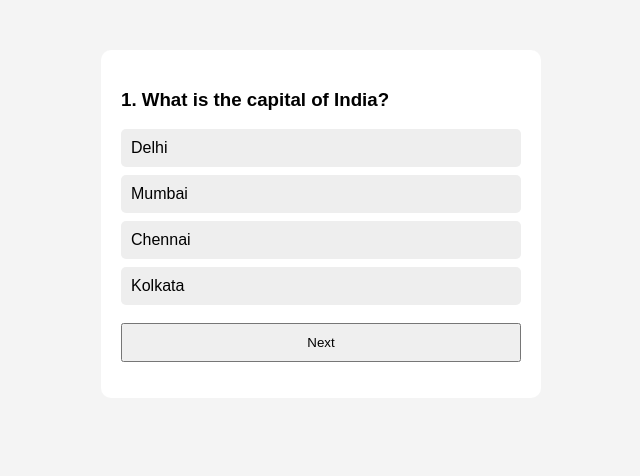
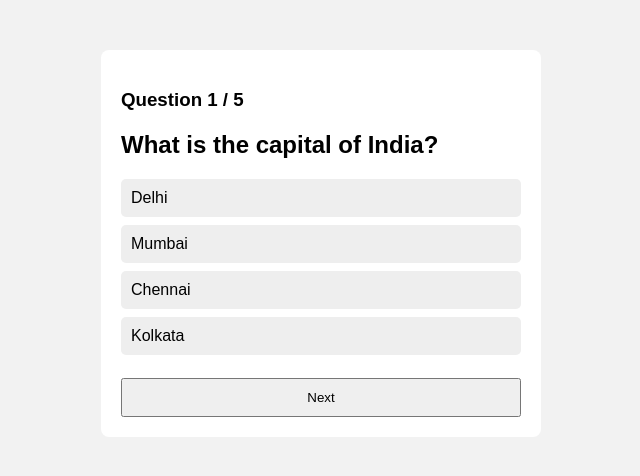
Before and after one commit to sharmarishu3/rishu-mcq-practice-app, a Flask app: page / in a window 1280 px wide. Shown: the top 476 px of the page, without its empty margins (319-959 px from the left). Run offline with Flask 3, Linux system fonts and the light colour scheme.

Commit message:
Final MCQ working version

```diff
--- a/templates/index.html
+++ b/templates/index.html
@@ -5,26 +5,26 @@
     <style>
         body {
             font-family: Arial;
-            background: #f4f4f4;
+            background: #f2f2f2;
         }
         .box {
             width: 400px;
             background: white;
             margin: 50px auto;
             padding: 20px;
-            border-radius: 10px;
+            border-radius: 8px;
         }
         .option {
-            background: #eee;
             padding: 10px;
             margin: 8px 0;
+            background: #eee;
             cursor: pointer;
             border-radius: 5px;
         }
         .btn {
             width: 100%;
             padding: 10px;
-            margin-top: 10px;
+            margin-top: 15px;
             cursor: pointer;
         }
     </style>
@@ -32,58 +32,73 @@
 <body>
 
 <div class="box">
-    <h3 id="q"></h3>
-    <div id="opts"></div>
-    <button class="btn" id="nextBtn">Next</button>
-    <p id="result"></p>
+    <h3 id="qno"></h3>
+    <h2 id="question"></h2>
+    <div id="options"></div>
+    <button class="btn" onclick="nextQuestion()">Next</button>
 </div>
 
 <script>
     const questions = {{ questions | tojson }};
     let index = 0;
     let score = 0;
-
-    const q = document.getElementById("q");
-    const opts = document.getElementById("opts");
-    const nextBtn = document.getElementById("nextBtn");
-    const result = document.getElementById("result");
+    let answered = false;
 
     function loadQuestion() {
-        q.innerText = (index + 1) + ". " + questions[index].question;
-        opts.innerHTML = "";
+        answered = false;
+        document.getElementById("qno").innerText =
+            "Question " + (index + 1) + " / " + questions.length;
+
+        document.getElementById("question").innerText =
+            questions[index].question;
+
+        let optionsDiv = document.getElementById("options");
+        optionsDiv.innerHTML = "";
+
         questions[index].options.forEach(opt => {
-            const div = document.createElement("div");
+            let div = document.createElement("div");
             div.className = "option";
             div.innerText = opt;
             div.onclick = () => checkAnswer(div, opt);
-            opts.appendChild(div);
+            optionsDiv.appendChild(div);
         });
     }
 
-    function checkAnswer(div, opt) {
-        if (opt === questions[index].answer) {
-            div.style.background = "lightgreen";
-            score++;
-        } else {
-            div.style.background = "#ffb3b3";
-        }
-        document.querySelectorAll(".option").forEach(o => o.onclick = null);
+    function checkAnswer(div, selected) {
+        if (answered) return;
+        answered = true;
+
+        let correct = questions[index].answer;
+        let options = document.querySelectorAll(".option");
+
+        options.forEach(o => {
+            if (o.innerText === correct) {
+                o.style.background = "lightgreen";
+            }
+            if (o.innerText === selected && selected !== correct) {
+                o.style.background = "#ffb3b3";
+            }
+        });
+
+        if (selected === correct) score++;
     }
 
-    nextBtn.onclick = () => {
+    function nextQuestion() {
+        if (!answered) return alert("Answer select karo");
+
         index++;
+
         if (index < questions.length) {
             loadQuestion();
         } else {
-            q.innerText = "Test Finished";
-            opts.innerHTML = "";
-            result.innerText =
-                "Score: " + score + "/" + questions.length +
-                " (" + Math.round((score / questions.length) * 100) + "%)";
-            nextBtn.innerText = "Restart";
-            nextBtn.onclick = () => location.reload();
+            document.querySelector(".box").innerHTML = `
+                <h2>Test Finished</h2>
+                <h3>Score: ${score} / ${questions.length}</h3>
+                <h3>Percentage: ${(score / questions.length * 100).toFixed(2)}%</h3>
+                <button class="btn" onclick="location.reload()">Restart</button>
+            `;
         }
-    };
+    }
 
     loadQuestion();
 </script>
```
